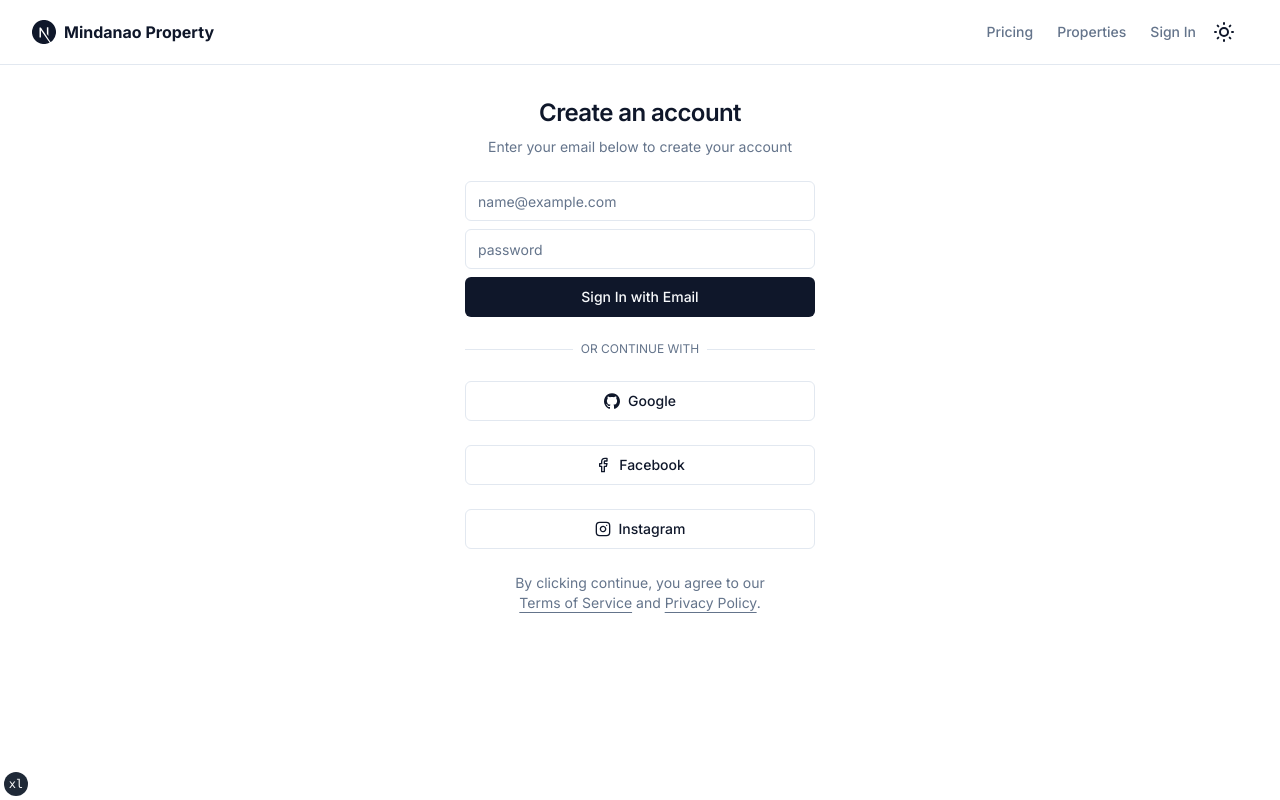
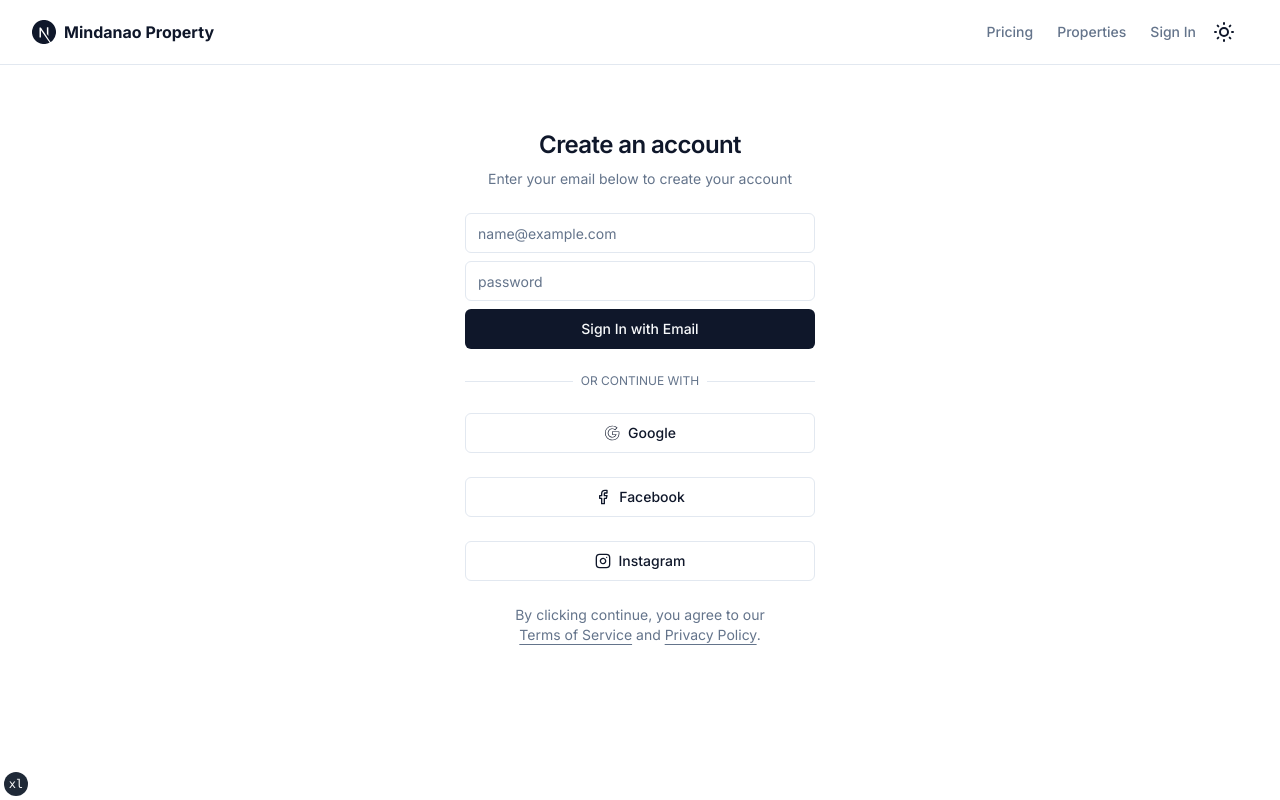
Before and after one commit to lovenangelo/real-estate-app, a Next.js app: page /auth in a window 1280 px wide. Built offline with nearby package versions, Linux system fonts and the light colour scheme.

Commit message:
auth page ui implemented

```diff
--- a/app/auth/components/user-auth-form.tsx
+++ b/app/auth/components/user-auth-form.tsx
@@ -76,7 +76,7 @@ export function UserAuthForm({ className, ...props }: UserAuthFormProps) {
         {isLoading ? (
           <Icons.spinner className="mr-2 h-4 w-4 animate-spin" />
         ) : (
-          <Icons.gitHub className="mr-2 h-4 w-4" />
+          <Icons.google className="mr-2 h-4 w-4" />
         )}{" "}
         Google
       </Button>
--- a/app/auth/page.tsx
+++ b/app/auth/page.tsx
@@ -4,7 +4,7 @@ import { UserAuthForm } from "./components/user-auth-form"
 
 export default function AuthPage() {
   return (
-    <div className="lg:p-8 items-center justify-center p-16">
+    <div className="items-center h-[calc(100vh-65px)] justify-center p-16">
       <div className="mx-auto flex w-full flex-col justify-center space-y-6 sm:w-[350px]">
         <div className="flex flex-col space-y-2 text-center">
           <h1 className="text-2xl font-semibold tracking-tight">
--- a/components/icons.tsx
+++ b/components/icons.tsx
@@ -38,4 +38,18 @@ export const Icons = {
       ></path>
     </svg>
   ),
+  google: (props: LucideProps) => (
+    <svg
+      xmlns="http://www.w3.org/2000/svg"
+      viewBox="0 0 50 50"
+      width="50px"
+      height="50px"
+      {...props}
+    >
+      <path
+        fill="currentColor"
+        d="M 26 2 C 13.308594 2 3 12.308594 3 25 C 3 37.691406 13.308594 48 26 48 C 35.917969 48 41.972656 43.4375 45.125 37.78125 C 48.277344 32.125 48.675781 25.480469 47.71875 20.9375 L 47.53125 20.15625 L 46.75 20.15625 L 26 20.125 L 25 20.125 L 25 30.53125 L 36.4375 30.53125 C 34.710938 34.53125 31.195313 37.28125 26 37.28125 C 19.210938 37.28125 13.71875 31.789063 13.71875 25 C 13.71875 18.210938 19.210938 12.71875 26 12.71875 C 29.050781 12.71875 31.820313 13.847656 33.96875 15.6875 L 34.6875 16.28125 L 41.53125 9.4375 L 42.25 8.6875 L 41.5 8 C 37.414063 4.277344 31.960938 2 26 2 Z M 26 4 C 31.074219 4 35.652344 5.855469 39.28125 8.84375 L 34.46875 13.65625 C 32.089844 11.878906 29.199219 10.71875 26 10.71875 C 18.128906 10.71875 11.71875 17.128906 11.71875 25 C 11.71875 32.871094 18.128906 39.28125 26 39.28125 C 32.550781 39.28125 37.261719 35.265625 38.9375 29.8125 L 39.34375 28.53125 L 27 28.53125 L 27 22.125 L 45.84375 22.15625 C 46.507813 26.191406 46.066406 31.984375 43.375 36.8125 C 40.515625 41.9375 35.320313 46 26 46 C 14.386719 46 5 36.609375 5 25 C 5 13.390625 14.386719 4 26 4 Z"
+      />
+    </svg>
+  ),
 }
--- a/components/nav-menu-bar.tsx
+++ b/components/nav-menu-bar.tsx
@@ -1,3 +1,5 @@
+import Link from "next/link"
+
 import { siteConfig } from "@/config/site"
 import { cn } from "@/lib/utils"
 import {
@@ -15,6 +17,7 @@ export function NavMenuBar() {
   const items = list.slice(1, list.length - 1)?.map(
     (item, index) =>
       item.href && (
+        <Link href={item.href}>
           <MenubarItem
             key={index}
             className={cn(
@@ -24,6 +27,7 @@ export function NavMenuBar() {
           >
             {item.title}
           </MenubarItem>
+        </Link>
       )
   )
 
```
Lines whose indentation alone changed are shown as unchanged.
